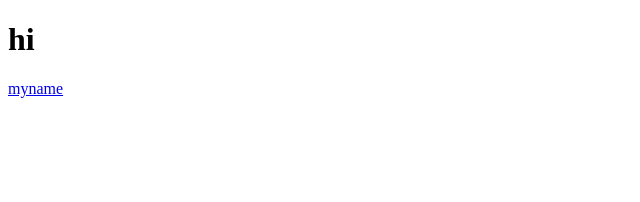
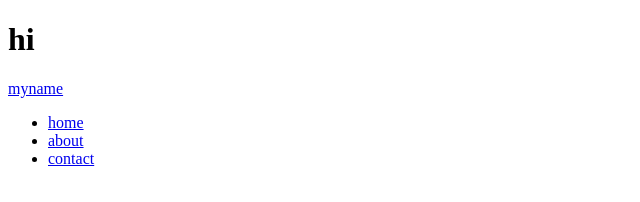
Before and after one commit to murod3363/murod_mee, a plain HTML site: page index.html in a window 1280 px wide. Shown: the whole page, without its empty margins (0-640 px from the left). Drawn offline with Linux system fonts and the light colour scheme.

Commit message:
headerda ozgarish

```diff
--- a/index.html
+++ b/index.html
@@ -12,6 +12,13 @@
         <div class="container">
             <h1>hi</h1>
             <a href="#" class="logo">myname</a>
+            <nav>
+                <ul>
+                    <li><a href="#">home</a></li>
+                    <li><a href="#">about</a></li>
+                    <li><a href="#">contact</a></li>
+                </ul>
+            </nav>
         </div>
     </header>
 
```
